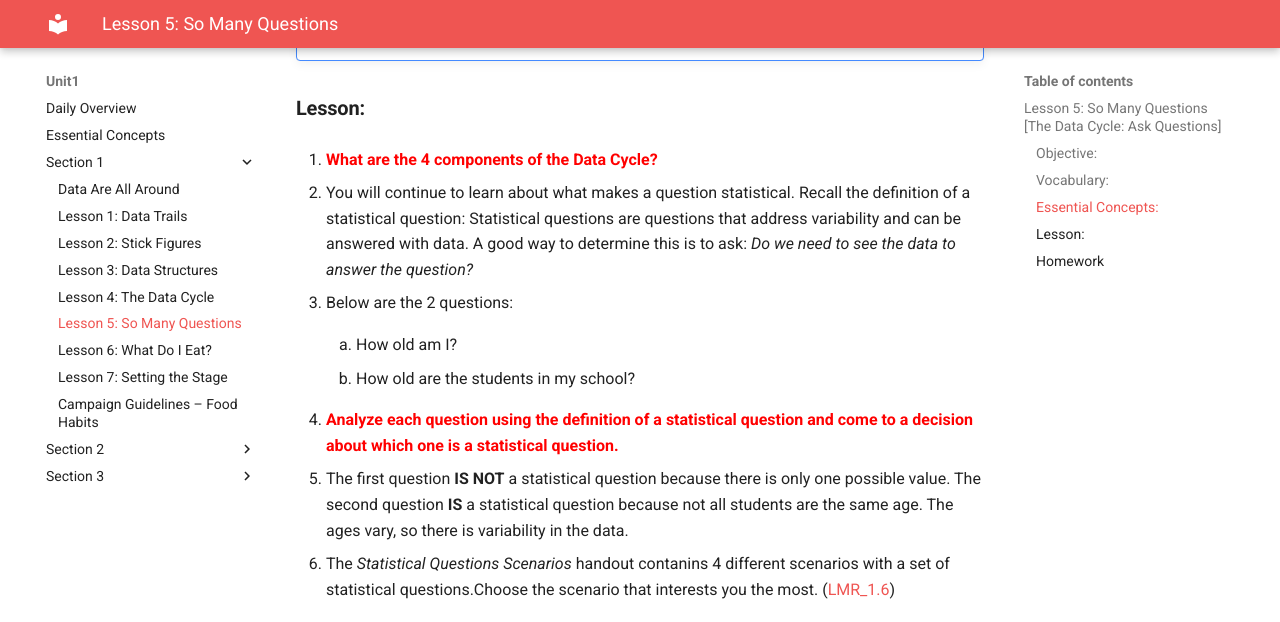
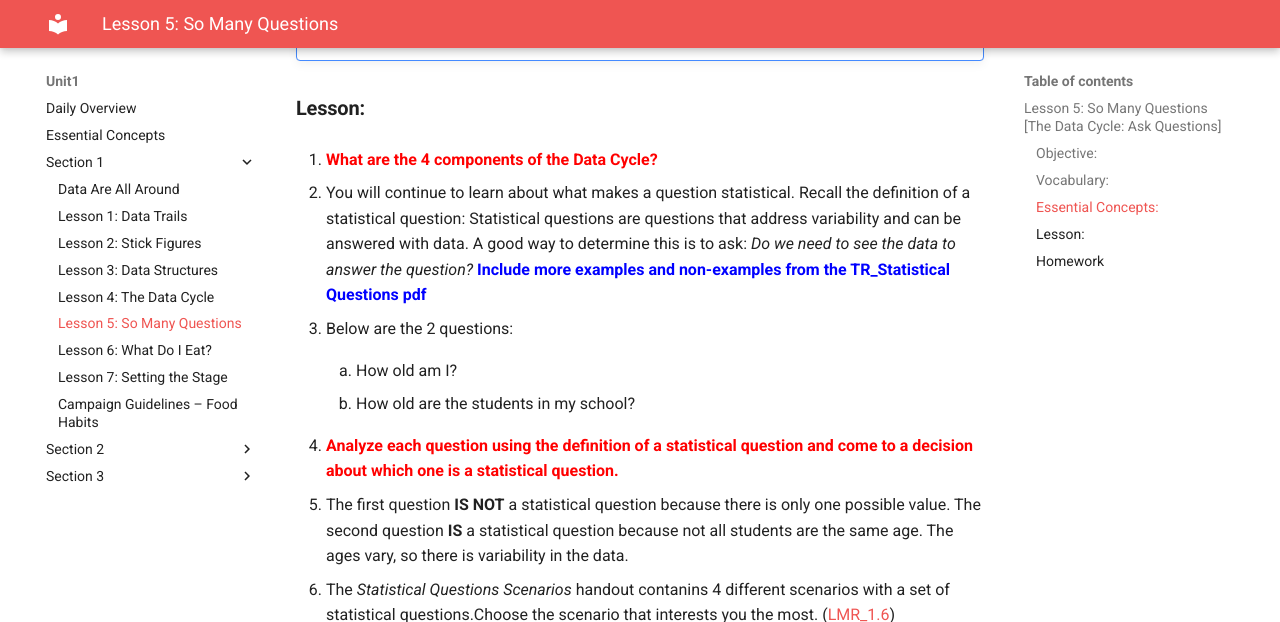
Before and after one commit to ThinkDataEd/student, an MkDocs documentation site: the page built from docs/unit1/lesson5.md, in a window 1280 px wide and 900 px high, scrolled down 559 px, cut to the strip 0-622 px from the top of the window. Built offline with MkDocs 1.6.1 and Material for MkDocs 9.7.7, drawn with Linux system fonts in a browser that asks for light colours.

Commit message:
Flagged
Added more notes

```diff
--- a/docs/unit1/lesson5.md
+++ b/docs/unit1/lesson5.md
@@ -17,6 +17,7 @@ statistical questions
 2. You will continue to learn about what makes a question statistical. Recall the definition of a statistical question: Statistical questions are questions that address
 variability and can be answered with data. A good way to determine this is to ask: *Do we need to
 see the data to answer the question?*
+<strong style="color: blue;">Include more examples and non-examples from the TR_Statistical Questions pdf</strong>
 
 3. Below are the 2 questions:
 
```
Also changed, not shown: docs/unit1/lesson4.md (+2 -1 lines).
